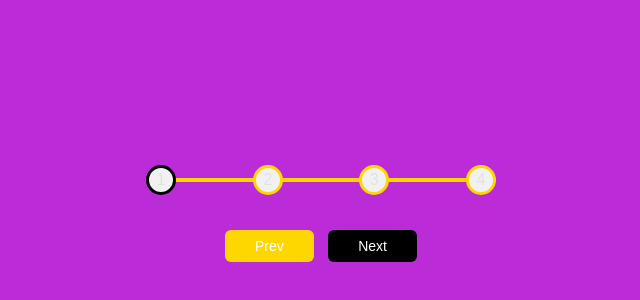
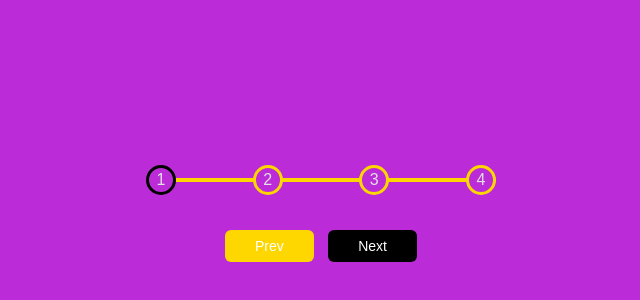
Before and after one commit to Bairy-abhilash/H-C-JavaScript, a plain HTML site: page progress_steps/index.html in a window 1280 px wide. Shown: the part 184-484 px from the top of the page, without its empty margins (319-959 px from the left). Drawn offline with Linux system fonts and the light colour scheme; a web font is replaced by a local one.

Commit message:
colour variation

```diff
--- a/progress_steps/style.css
+++ b/progress_steps/style.css
@@ -59,7 +59,7 @@ body {
 }
 
 .circle {
-  background-color: #f1f1f1;
+  background-color: #bb2cd8;
   color:#e2e2e2;
   border-radius: 50%;
   height: 30px;
```
